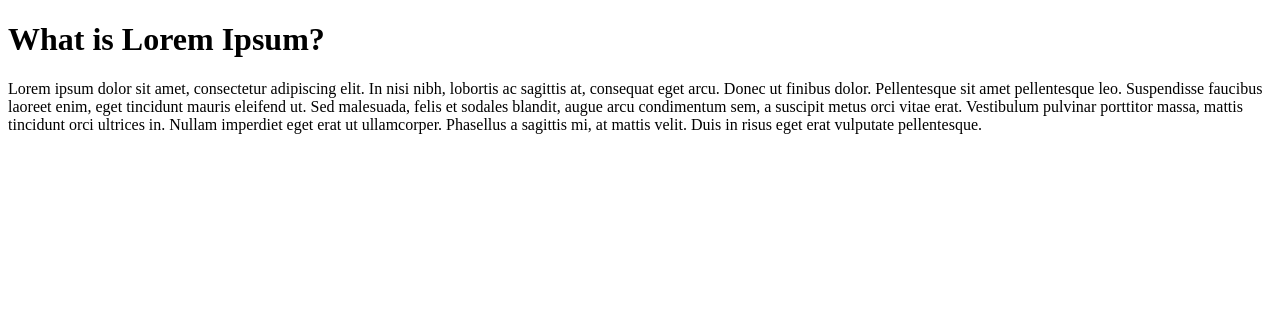
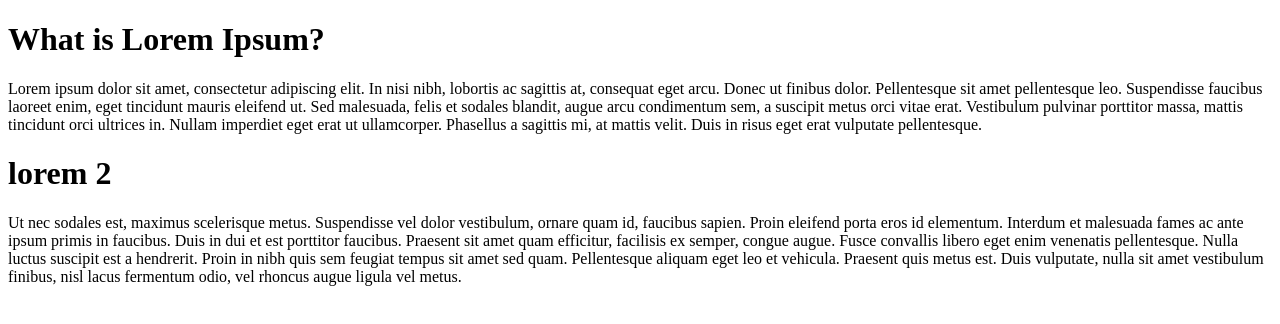
Before and after one commit to rodoxalbuquerque/repo1-, a plain HTML site: page index.html in a window 1280 px wide. Drawn offline with Linux system fonts and the light colour scheme.

Commit message:
alteraçao1

```diff
--- a/index.html
+++ b/index.html
@@ -25,6 +25,25 @@
        in risus eget erat vulputate pellentesque.
 
 </p>
+<h1>
+  lorem 2
+</h1>
+<p>
+  Ut nec sodales est, maximus scelerisque metus.
+  Suspendisse vel dolor vestibulum, ornare quam id,
+  faucibus sapien. Proin eleifend porta eros id elementum.
+   Interdum et malesuada fames ac ante ipsum primis in
+   faucibus. Duis in dui et est porttitor faucibus.
+   Praesent sit amet quam efficitur, facilisis ex semper,
+   congue augue. Fusce convallis libero eget enim
+   venenatis pellentesque. Nulla luctus suscipit est a
+   hendrerit. Proin in nibh quis sem feugiat tempus sit
+   amet sed quam. Pellentesque aliquam eget leo et
+   vehicula. Praesent quis metus est. Duis vulputate,
+   nulla sit amet vestibulum finibus, nisl lacus
+   fermentum odio, vel rhoncus augue ligula vel metus.
+
+</p>
 </body>
 
 </html>
```
